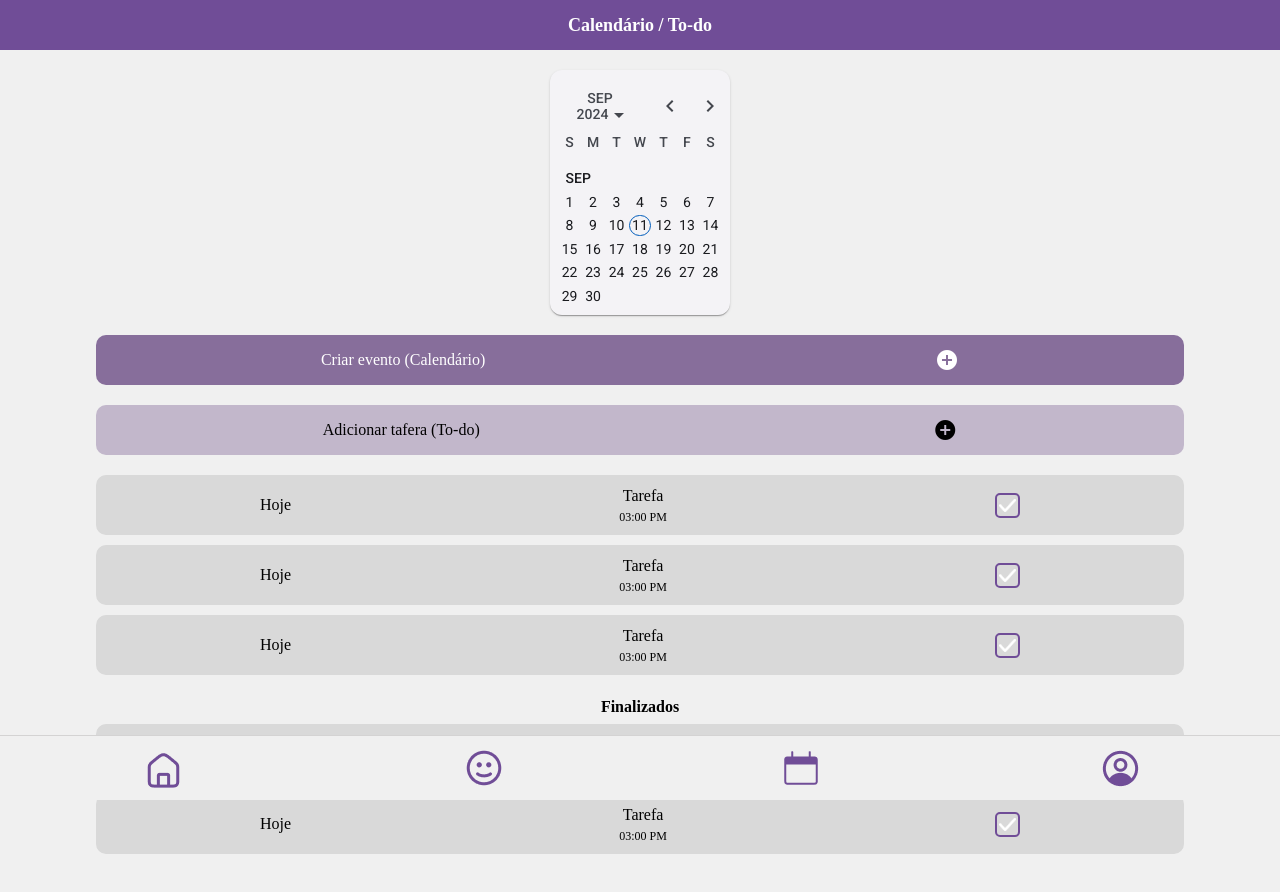
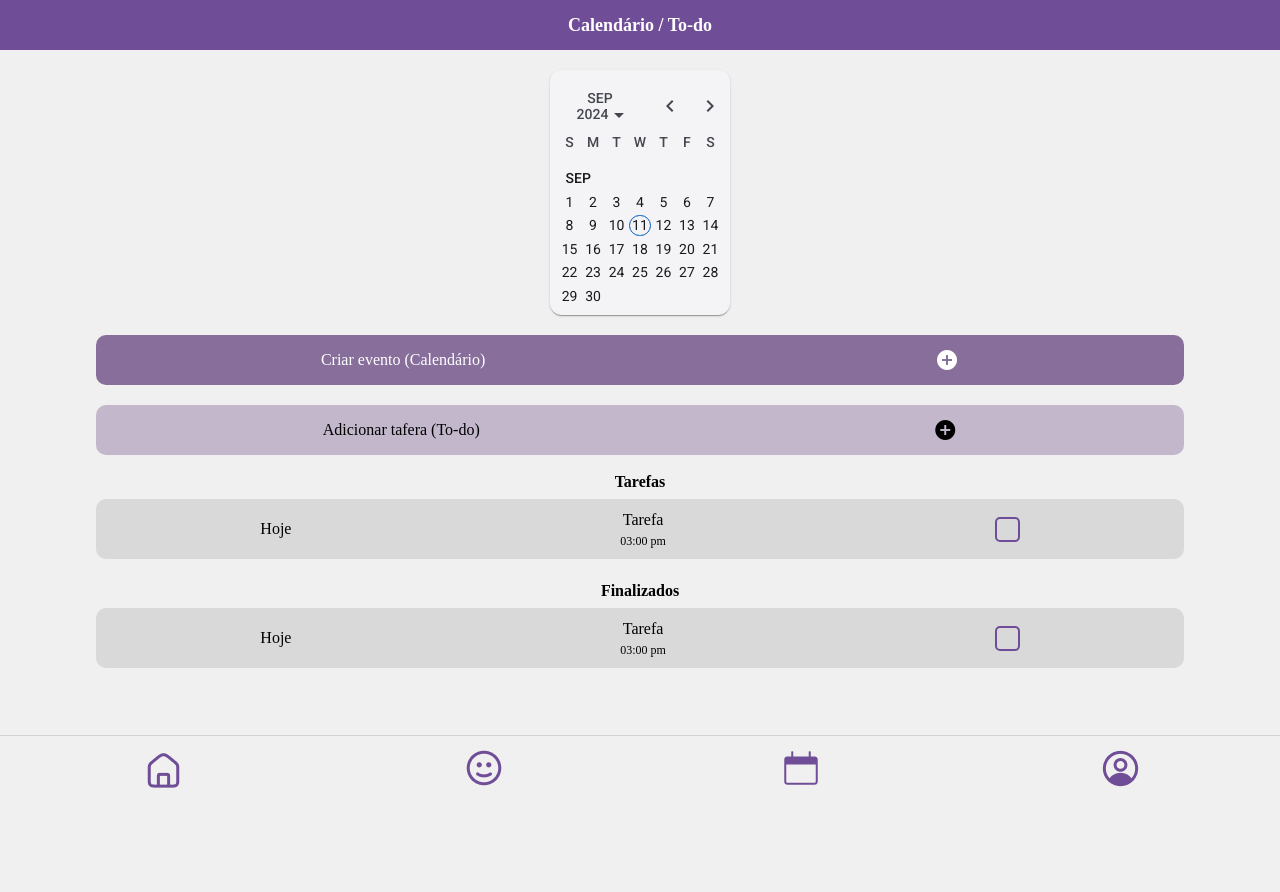
Before and after one commit to viudess/foxpectrum, an Angular app: page /organizacao in a window 1280 px wide. Shown: the top 892 px of the page. After the commit the page ends 800 px from the top, so only its background shows below. Built offline with nearby package versions, Linux system fonts and the light colour scheme; a web font is replaced by a local one.

Commit message:
finalização forms

```diff
--- a/src/app/components-gerais/to-do/to-do.component.html
+++ b/src/app/components-gerais/to-do/to-do.component.html
@@ -1,13 +1,13 @@
 <section>
   <div class="container">
-    <label for="">Hoje</label>
+    <label for="">{{dia}}</label>
     <div class="tarefa">
-      <label for="">Tarefa</label>
-      <p for="">03:00 PM</p>
+      <label for="">{{tarefa}}</label>
+      <p for="">{{horario}}</p>
     </div>
     <div class="radio" (click)="mudarCor()"
       [ngStyle]="{'background-color': clicado ? '#704D97' : ''}">
-      <img src="ok-image.png" alt="">
+      <img src="ok-image.png" alt="" [hidden]="!clicado">
     </div>
   </div>
 </section>
--- a/src/app/components-gerais/to-do/to-do.component.ts
+++ b/src/app/components-gerais/to-do/to-do.component.ts
@@ -6,9 +6,14 @@ import { Component } from '@angular/core';
   styleUrl: './to-do.component.css'
 })
 export class ToDoComponent {
-  clicado = false;
+  dia = 'Hoje';
+  tarefa = 'Tarefa';
+  horario = '03:00 pm'
+
+  clicado: boolean = false;
 
   mudarCor(){
     this.clicado = !this.clicado;
   }
+
 }
--- a/src/app/tipico/mood/forms-mood/forms-mood.component.html
+++ b/src/app/tipico/mood/forms-mood/forms-mood.component.html
@@ -24,14 +24,14 @@
         <div class="gridcheck" (click)="mudarCor(0, 0)">
           <div class="radio"
             [ngStyle]="{'background-color': sobrecarregado === 0 ? '#704D97' : '', 'border': sobrecarregado === 0 ? '1px solid #704D97' : ''}">
-            <img src="ok-image.png" alt="">
+            <img src="ok-image.png" alt="" [hidden]="sobrecarregado !== 0">
           </div>
           <h2>Sim</h2>
         </div>
         <div class="gridcheck" (click)="mudarCor(0, 1)">
           <div class="radio"
             [ngStyle]="{'background-color': sobrecarregado === 1 ? '#704D97' : '', 'border': sobrecarregado === 1 ? '1px solid #704D97' : ''}">
-            <img src="ok-image.png" alt="">
+            <img src="ok-image.png" alt="" [hidden]="sobrecarregado !== 1">
           </div>
           <h2>Não</h2>
         </div>
@@ -41,14 +41,14 @@
         <div class="gridcheck" (click)="mudarCor(1, 0)">
           <div class="radio"
             [ngStyle]="{'background-color': verbal === 0 ? '#704D97' : '', 'border': verbal === 0 ? '1px solid #704D97' : ''}">
-            <img src="ok-image.png" alt="">
+            <img src="ok-image.png" alt="" [hidden]="verbal !== 0">
           </div>
           <h2>Sim</h2>
         </div>
         <div class="gridcheck" (click)="mudarCor(1, 1)">
           <div class="radio"
             [ngStyle]="{'background-color': verbal === 1 ? '#704D97' : '', 'border': verbal === 1 ? '1px solid #704D97' : ''}">
-            <img src="ok-image.png" alt="">
+            <img src="ok-image.png" alt="" [hidden]="verbal !== 1">
           </div>
           <h2>Não</h2>
         </div>
@@ -58,14 +58,14 @@
         <div class="gridcheck" (click)="mudarCor(2, 0)">
           <div class="radio"
             [ngStyle]="{'background-color': contatoFisico === 0 ? '#704D97' : '', 'border': contatoFisico === 0 ? '1px solid #704D97' : ''}">
-            <img src="ok-image.png" alt="">
+            <img src="ok-image.png" alt="" [hidden]="contatoFisico !== 0">
           </div>
           <h2>Sim</h2>
         </div>
         <div class="gridcheck" (click)="mudarCor(2, 1)">
           <div class="radio"
             [ngStyle]="{'background-color': contatoFisico === 1 ? '#704D97' : '', 'border': contatoFisico === 1 ? '1px solid #704D97' : ''}">
-            <img src="ok-image.png" alt="">
+            <img src="ok-image.png" alt="" [hidden]="contatoFisico !== 1">
           </div>
           <h2>Não</h2>
         </div>
--- a/src/app/tipico/mood/forms-mood/forms-mood.component.ts
+++ b/src/app/tipico/mood/forms-mood/forms-mood.component.ts
@@ -36,11 +36,11 @@ export class FormsMoodComponent {
 
   mudarCor(pergunta: number, valor: number) {
     if (pergunta === 0) {
-      this.sobrecarregado = valor;
+      this.sobrecarregado = this.sobrecarregado === valor ? null : valor;
     } else if (pergunta === 1) {
-      this.verbal = valor;
+      this.verbal = this.verbal === valor ? null : valor;
     } else if (pergunta === 2) {
-      this.contatoFisico = valor;
+      this.contatoFisico = this.contatoFisico === valor ? null : valor;
     }
   }
 }
--- a/src/app/tipico/organizacao/add-to-do/add-to-do.component.css
+++ b/src/app/tipico/organizacao/add-to-do/add-to-do.component.css
@@ -5,3 +5,35 @@ mat-icon{
   position: absolute;
   left: 20px;
 }
+main{
+  display: flex;
+  align-items: center;
+  justify-content: center;
+  flex-direction: column;
+}
+div{
+  width: 100%;
+  display: flex;
+  align-items: center;
+  justify-content: center;
+}
+input{
+  width: 90%;
+  height: 50px;
+  border-radius: 10px;
+  background-color: #D9D9D9;
+  margin-top: 20px;
+  padding-left: 10px;
+}
+::placeholder{
+  color: rgb(46, 46, 46);
+}
+.concluir{
+  width: 70%;
+  height: 50px;
+  background-color: #876E9B;
+  border-radius: 10px;
+  color: white;
+  font-size: larger;
+  margin-top: 20px;
+}
--- a/src/app/tipico/organizacao/add-to-do/add-to-do.component.html
+++ b/src/app/tipico/organizacao/add-to-do/add-to-do.component.html
@@ -1,6 +1,19 @@
+<header>
+    <mat-icon routerLink="/organizacao">arrow_back_ios</mat-icon>
+    <h1>Adicionar tarefa</h1>
+</header>
 <main>
-  <header>
-      <mat-icon routerLink="/organizacao">arrow_back_ios</mat-icon>
-      <h1>Adicionar tarefa</h1>
-  </header>
+  <input type="text" placeholder="Nome da tarefa">
+  <div>
+    <input type="text" placeholder="Membros">
+  </div>
+  <div>
+    <input type="text" placeholder="Horário">
+  </div>
+  <div>
+    <button>Data</button>
+    <button>Diário</button>
+    <button>Hoje</button>
+  </div>
+  <button class="concluir">Concluir</button>
 </main>
--- a/src/app/tipico/organizacao/calendario-to-do/calendario-to-do.component.html
+++ b/src/app/tipico/organizacao/calendario-to-do/calendario-to-do.component.html
@@ -13,13 +13,13 @@
     <mat-icon>add_circle</mat-icon>
   </button>
   <form>
-    <app-to-do></app-to-do>
-    <app-to-do></app-to-do>
-    <app-to-do></app-to-do>
+    <h1>Tarefas</h1>
+    <app-to-do>
+    </app-to-do>
   </form>
-  <form action="">
+
+  <form>
     <h1>Finalizados</h1>
-    <app-to-do></app-to-do>
-    <app-to-do></app-to-do>
+    <app-to-do>
+    </app-to-do>
   </form>
-</main>
--- a/src/app/tipico/organizacao/calendario-to-do/calendario-to-do.component.ts
+++ b/src/app/tipico/organizacao/calendario-to-do/calendario-to-do.component.ts
@@ -6,5 +6,9 @@ import { Component } from '@angular/core';
   styleUrl: './calendario-to-do.component.css'
 })
 export class CalendarioToDoComponent {
+  tarefas = [
+    { dia: 'Segunda-feira', descricao: 'Comprar leite', horario: '09:00' },
+    { dia: 'Terça-feira', descricao: 'Fazer reunião', horario: '14:00' }
+  ];
 
 }
```
